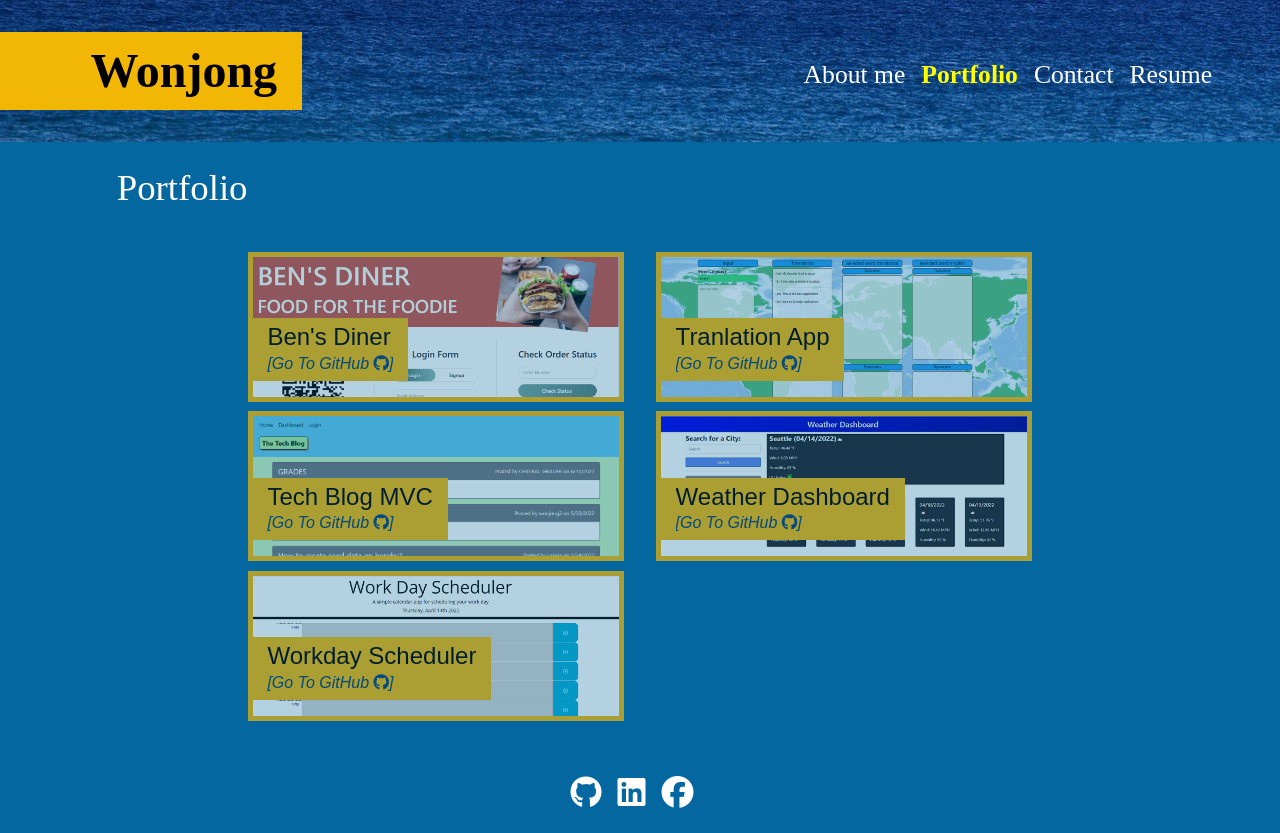
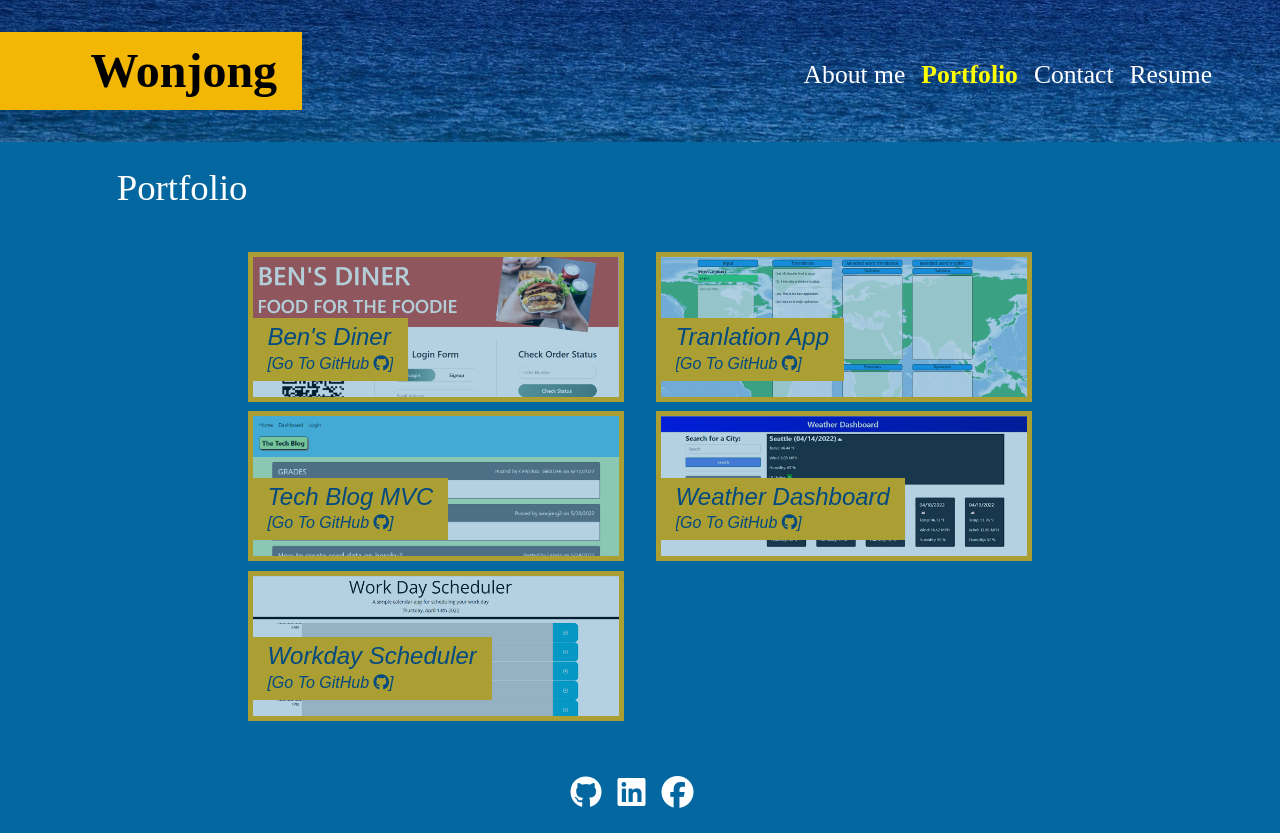
Before and after one commit to wonjong2/wonjong_portfolio_react, a React (Create React App) app: page / in a window 1280 px wide. Both pictures are taken after a click on the element "Portfolio". Built offline with nearby package versions, Linux system fonts and the light colour scheme; a web font is replaced by a local one.

Commit message:
Update font color of text

```diff
--- a/src/styles/portfolio.css
+++ b/src/styles/portfolio.css
@@ -51,7 +51,7 @@
     z-index: 999;
 }
 
-p.work-text {
+.work-text {
     color: var(--gitHub-text-color);
     font-style: italic;
 }
```
